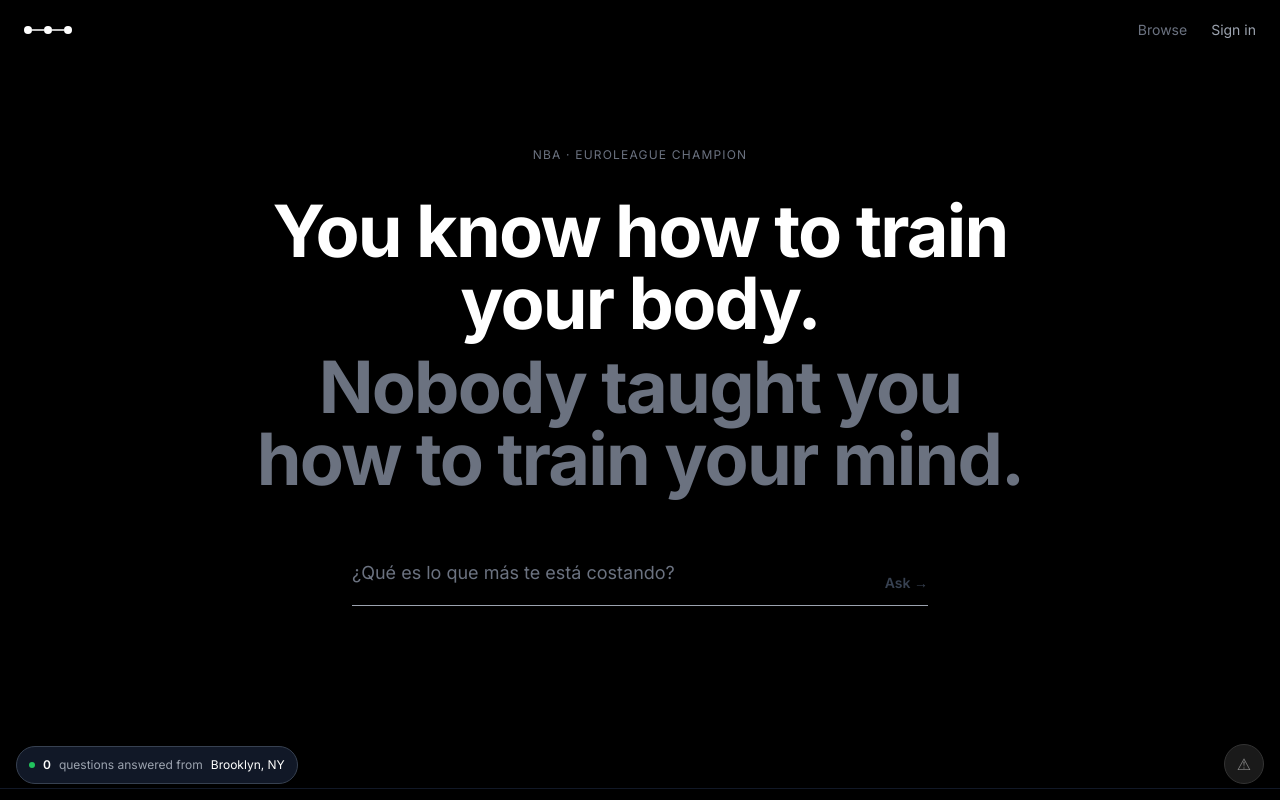
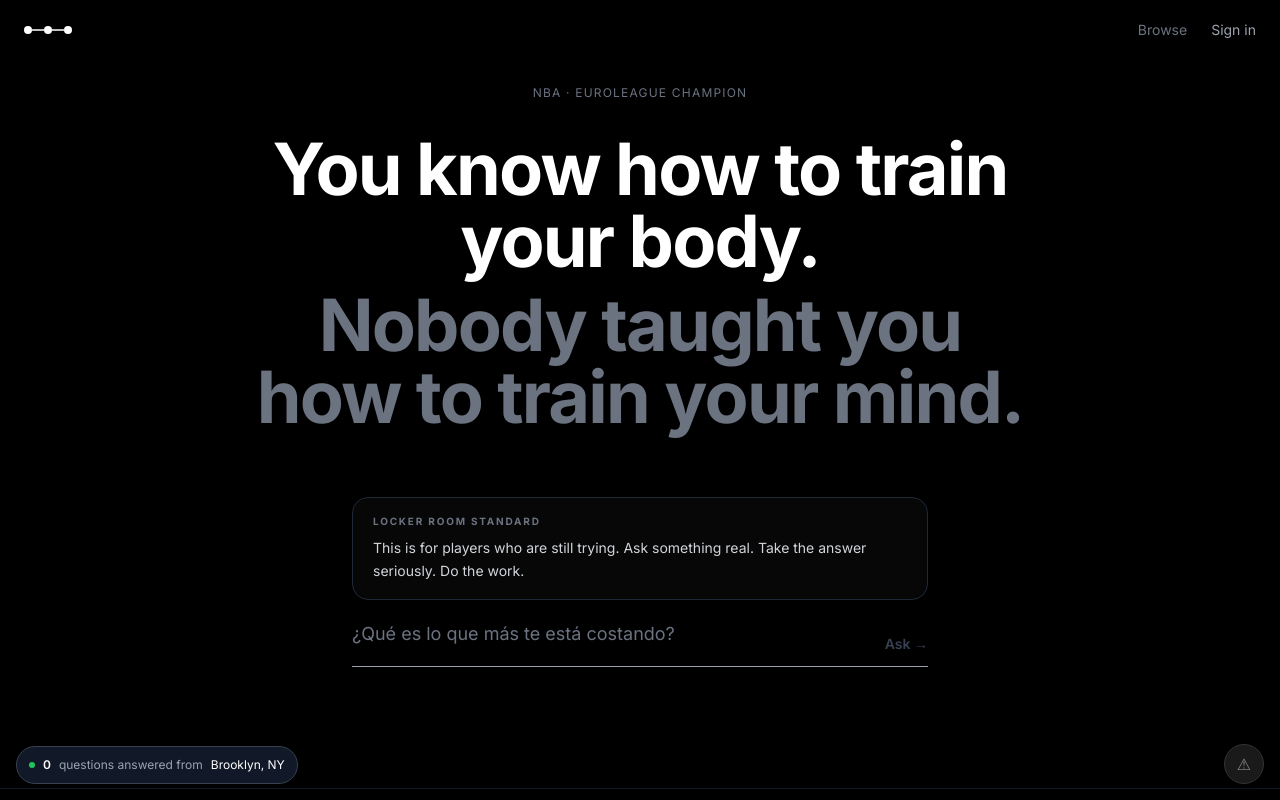
Before and after one commit to ebb95-cpu/ask-elijah, a Next.js app: page / in a window 1280 px wide. Shown: the top 800 px of the page. Built offline with nearby package versions, Linux system fonts and the light colour scheme; no server answers.

Commit message:
Add landing page locker room standard

```diff
--- a/app/page.tsx
+++ b/app/page.tsx
@@ -823,6 +823,15 @@ export default function HomePage() {
         </h2>
 
         <div className="w-full max-w-xl mt-6">
+          <div className="mb-5 rounded-2xl border border-gray-800 bg-[#070707] px-5 py-4 text-left">
+            <p className="mb-2 text-[10px] font-bold uppercase tracking-[0.18em] text-gray-500">
+              Locker room standard
+            </p>
+            <p className="text-sm leading-relaxed text-gray-300">
+              This is for players who are still trying. Ask something real. Take the answer seriously. Do the work.
+            </p>
+          </div>
+
           <div className="flex items-end gap-4 border-b border-gray-700 focus-within:border-gray-400 transition-colors pb-3">
             <div className="relative flex-1">
               {!question && (
```
